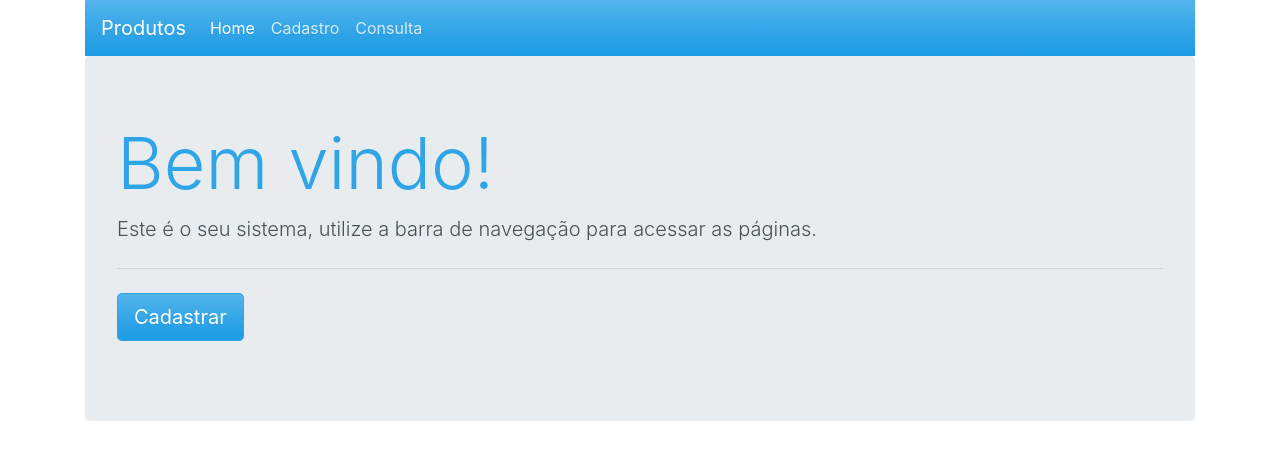
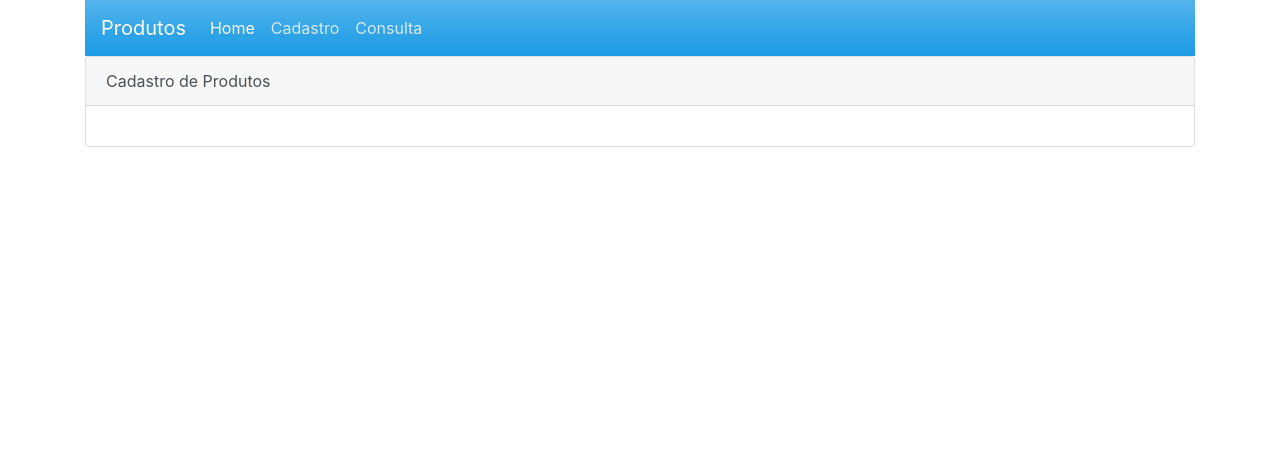
Before and after one commit to wellitonAlves/front-end-products-crud-react, a React (Create React App) app: page /#/cadastro-produtos in a window 1280 px wide. Shown: the top 460 px of the page. Built offline with nearby package versions, Linux system fonts and the light colour scheme.

Commit message:
config routes

```diff
--- a/package.json
+++ b/package.json
@@ -9,6 +9,7 @@
     "bootswatch": "^4.4.1",
     "react": "^16.13.0",
     "react-dom": "^16.13.0",
+    "react-router-dom": "^5.1.2",
     "react-scripts": "3.4.0"
   },
   "scripts": {
--- a/src/App.js
+++ b/src/App.js
@@ -1,13 +1,13 @@
 import React from 'react';
 import Navbar from './components/navbar';
-import Home from './views/home'
+import Rotas from './rotas';
 
 function App() {
   return (
       <>
         <div className="container">
           <Navbar />
-          <Home />
+          <Rotas />
         </div>
       </>
   );
--- /dev/null
+++ b/src/rotas.js
@@ -0,0 +1,16 @@
+import React from 'react'
+import {HashRouter,Switch, Route} from 'react-router-dom'
+import Home from './views/home'
+import CadastroProduto from './views/produtos/cadastro'
+
+
+export default () => {
+    return(
+        <HashRouter>
+            <switch>
+                <Route exact path="/cadastro-produtos" component={CadastroProduto} />
+                <Route exact path="/" component={Home} />
+            </switch>
+        </HashRouter>
+    )
+}
--- /dev/null
+++ b/src/views/produtos/cadastro.js
@@ -0,0 +1,17 @@
+import React from 'react'
+
+export default class CadastroProduto extends React.Component{
+    render(){
+        return(
+            <div className="card">
+                <div className="card-header">
+                    Cadastro de Produtos
+                </div>
+                <div className="card-body">
+
+                </div>
+            </div>
+
+        )
+    }
+}
--- a/src/views/produts/cadastro.js
+++ /dev/null
@@ -1,5 +0,0 @@
-import React from 'react'
-
-export default class CadastroProduto extends React.Component{
-
-}
```
Also changed, not shown: 1 other file (tests, documents, lock files or other folders).
